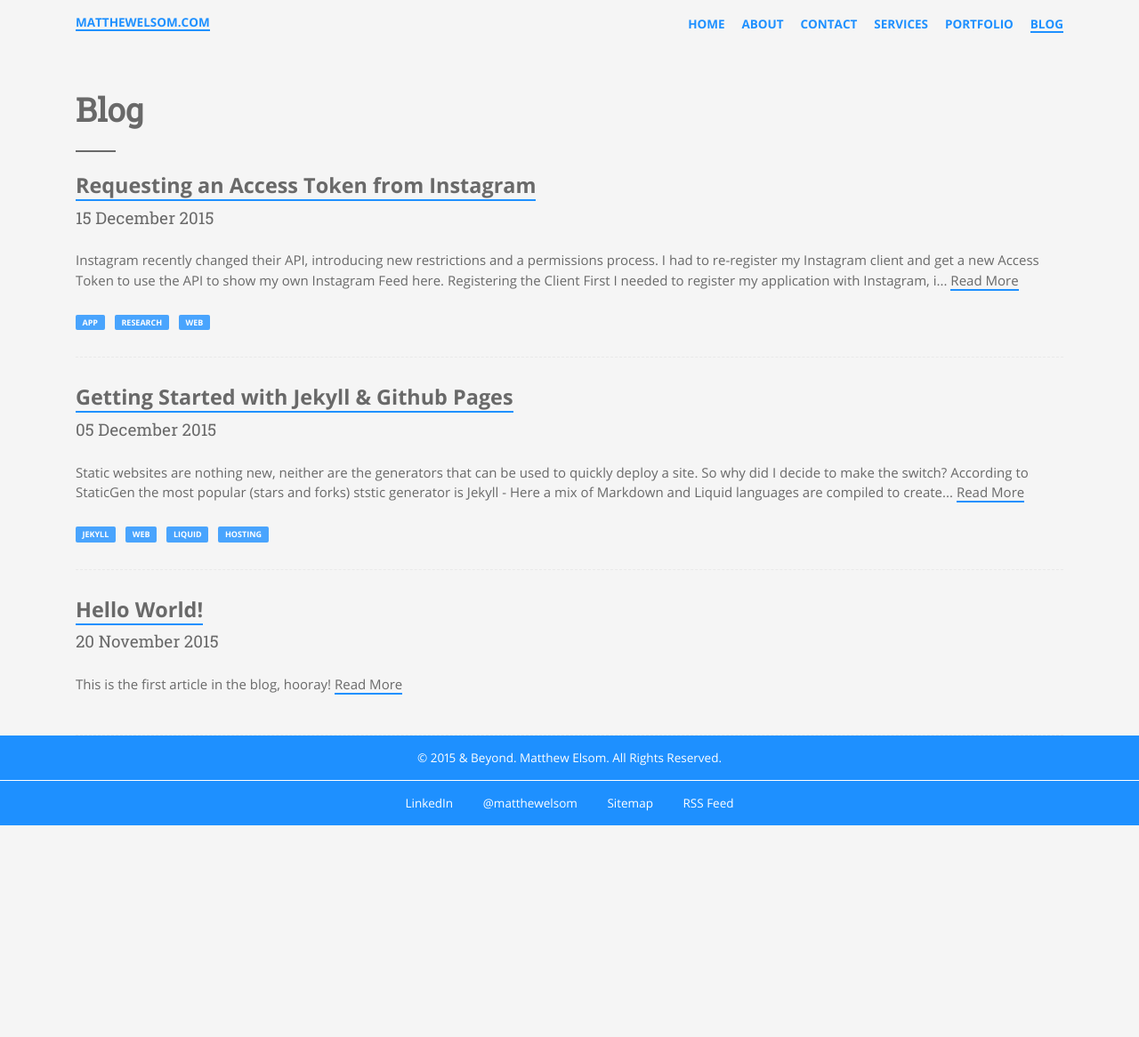
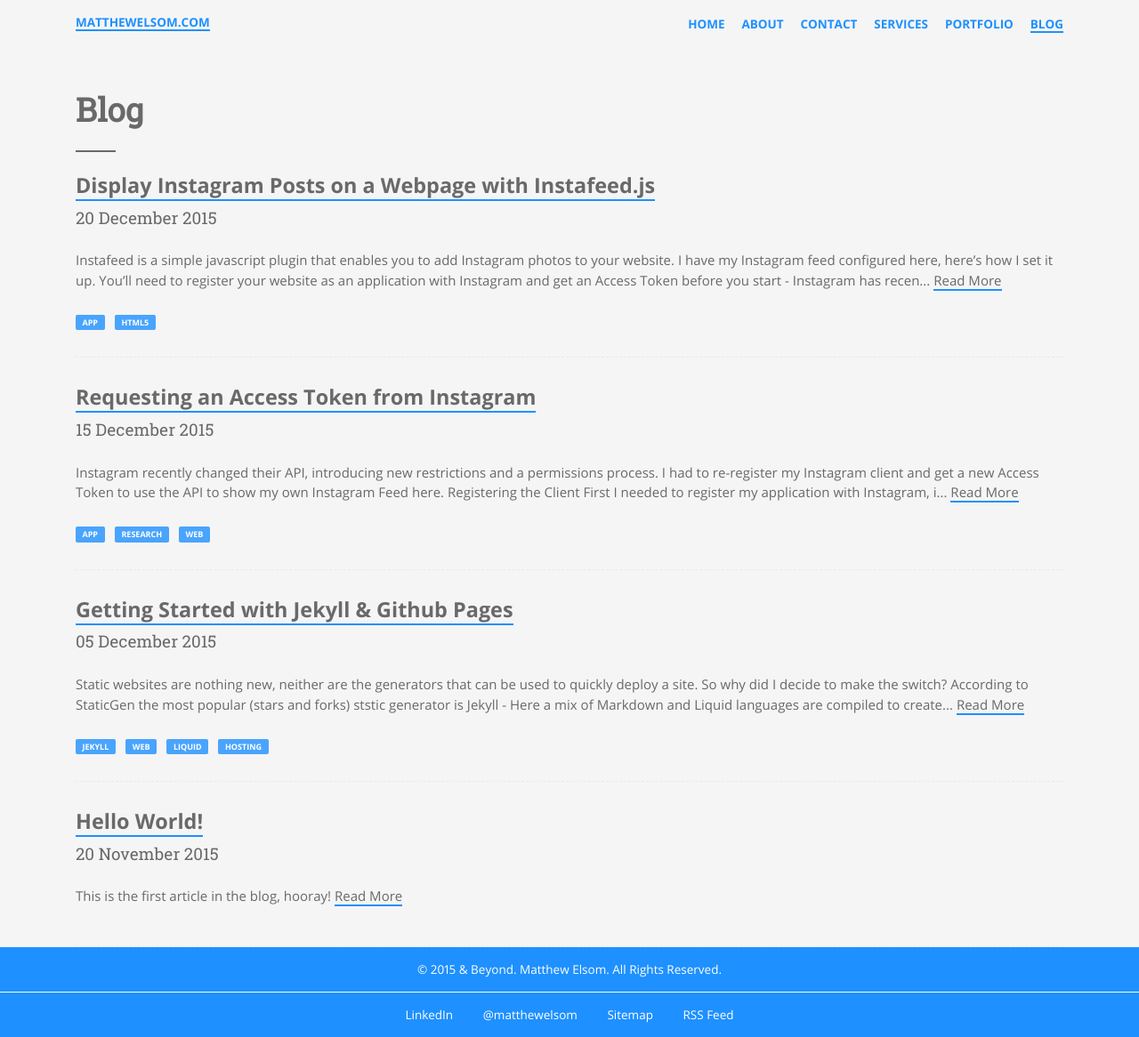
Before and after one commit to codophobia/matthewelsom.github.io, a Jekyll site: the page built from blog/index.md, in a window 1280 px wide. Shown: the whole page at 89% size. Built offline with Jekyll 4.4.1, drawn with Linux system fonts in a browser that asks for light colours; before the commit the page ends 928 px from its top, so only the background shows below that.

Commit message:
Publish Instafeed Post

```diff
--- a/blog/_drafts/2015-12-20-display-instagram-photos-on-webpage-with-instafeed.md
+++ b/blog/_posts/2015-12-20-display-instagram-photos-on-webpage-with-instafeed.md
@@ -1,7 +1,7 @@
 ---
 title: Display Instagram Posts on a Webpage with Instafeed.js
 tags: [app, html5, javascript]
-image: github_jekyll.png
+image: instagram_feed.png
 ---
 
 Instafeed is a simple javascript plugin that enables you to add Instagram photos to your website. I have my Instagram feed configured [here](/about), here's how I set it up.
```
Also changed, not shown: other parts of blog/_posts/2015-12-20-display-instagram-photos-on-webpage-with-instafeed.md (+1 -1 lines), blog/blog_img/instagram_feed.png (added).
